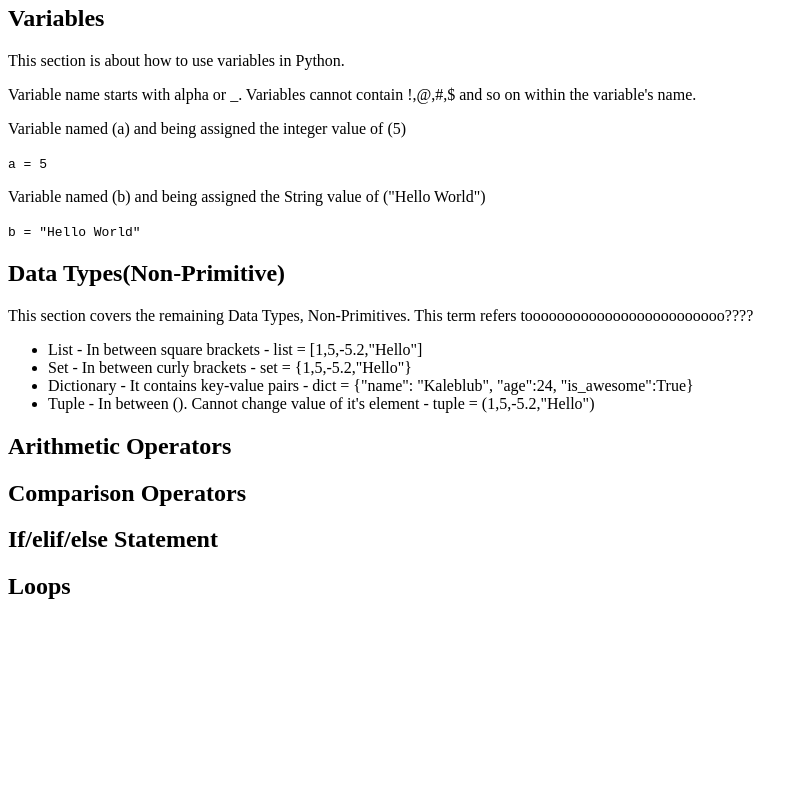
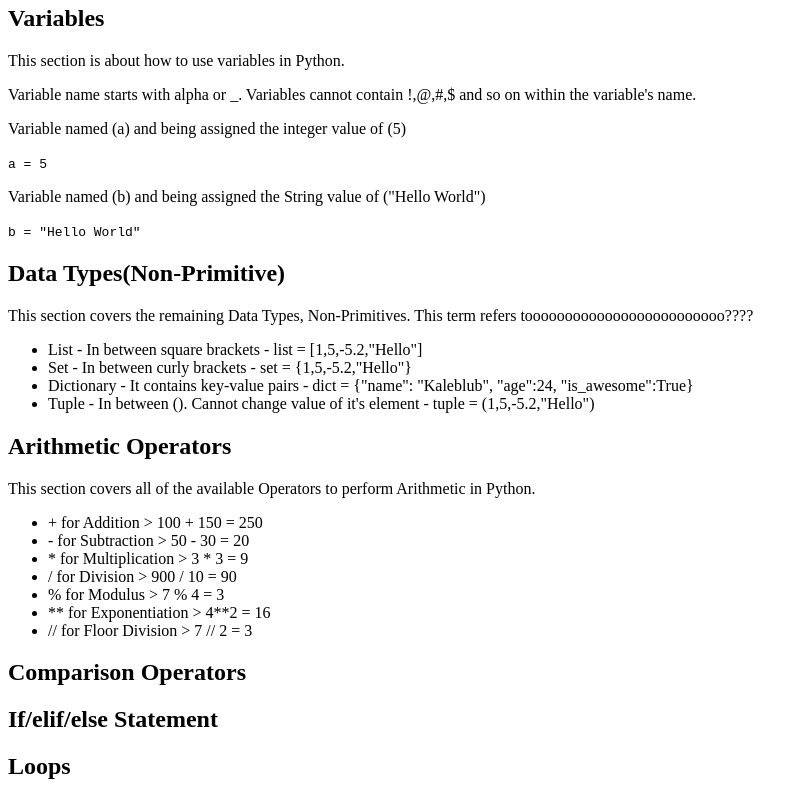
Before and after one commit to kaleblub/freeCodeCamp-Technical-Documentation-Page, a plain HTML site: page index.html in a window 1280 px wide. Shown: the part 597-1397 px from the top of the page, without its empty margins (0-808 px from the left). Before the commit the page ends 1217 px from the top, so only its background shows below. Drawn offline with Linux system fonts and the light colour scheme.

Commit message:
Added a short description to the Arithmetic Operators section showing all the different operators.

```diff
--- a/index.html
+++ b/index.html
@@ -78,6 +78,16 @@
     </section>
     <section class="main-section" id="Arithmetic_Operators">
       <h1>Arithmetic Operators</h1>
+      <p>This section covers all of the available Operators to perform Arithmetic in Python.</p>
+      <ul>
+        <li>+ for Addition  > 100 + 150 = 250</li>
+        <li>- for Subtraction  > 50 - 30 = 20</li>
+        <li>* for Multiplication  > 3 * 3 = 9</li>
+        <li>/ for Division  > 900 / 10 = 90</li>
+        <li>% for Modulus  > 7 % 4 = 3</li>
+        <li>** for Exponentiation  > 4**2 = 16</li>
+        <li>// for Floor Division  > 7 // 2 = 3</li>
+      </ul>
     </section>
     <section class="main-section" id="Comparison_Operators">
       <h1>Comparison Operators</h1>
```
